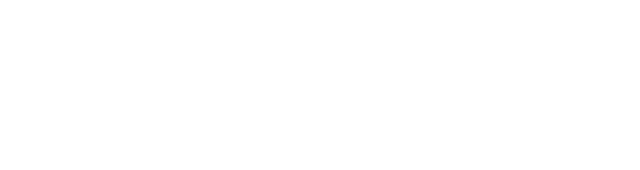
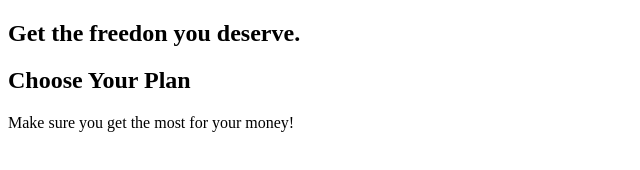
Before and after one commit to laurenalyn/cssCompleteGuideMax, a plain HTML site: page divingDeeperBasics/index.html in a window 1280 px wide. Shown: the whole page, without its empty margins (0-640 px from the left). Drawn offline with Linux system fonts and the light colour scheme.

Commit message:
adds content

```diff
--- a/divingDeeperBasics/index.html
+++ b/divingDeeperBasics/index.html
@@ -4,10 +4,18 @@
     <meta charset="UTF-8">
     <meta name="viewport" content="width=device-width, initial-scale=1.0">
     <meta http-equiv="X-UA-Compatible" content="ie=edge">
+    <link rel="stylesheet" href="styles.css">
     <title>Document</title>
-    <link rel="stylesheet" href="styles.css">
 </head>
 <body>
-
+    <main>
+        <section id="product-overview">
+            <h1>Get the freedon you deserve.</h1>
+        </section>
+        <section id="plans">
+            <h1 class="section-title">Choose Your Plan</h1>
+            <p>Make sure you get the most for your money!</p>
+        </section>
+    </main>
 </body>
 </html>
```
